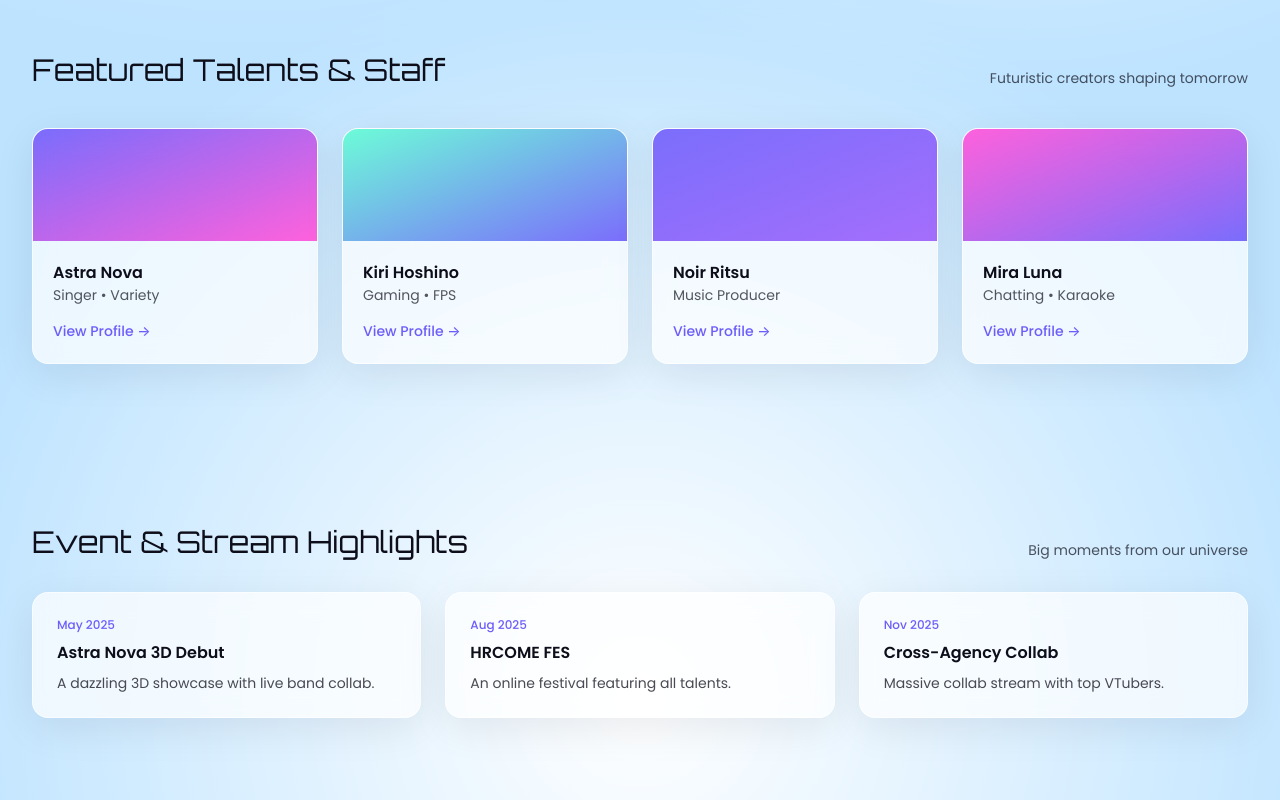
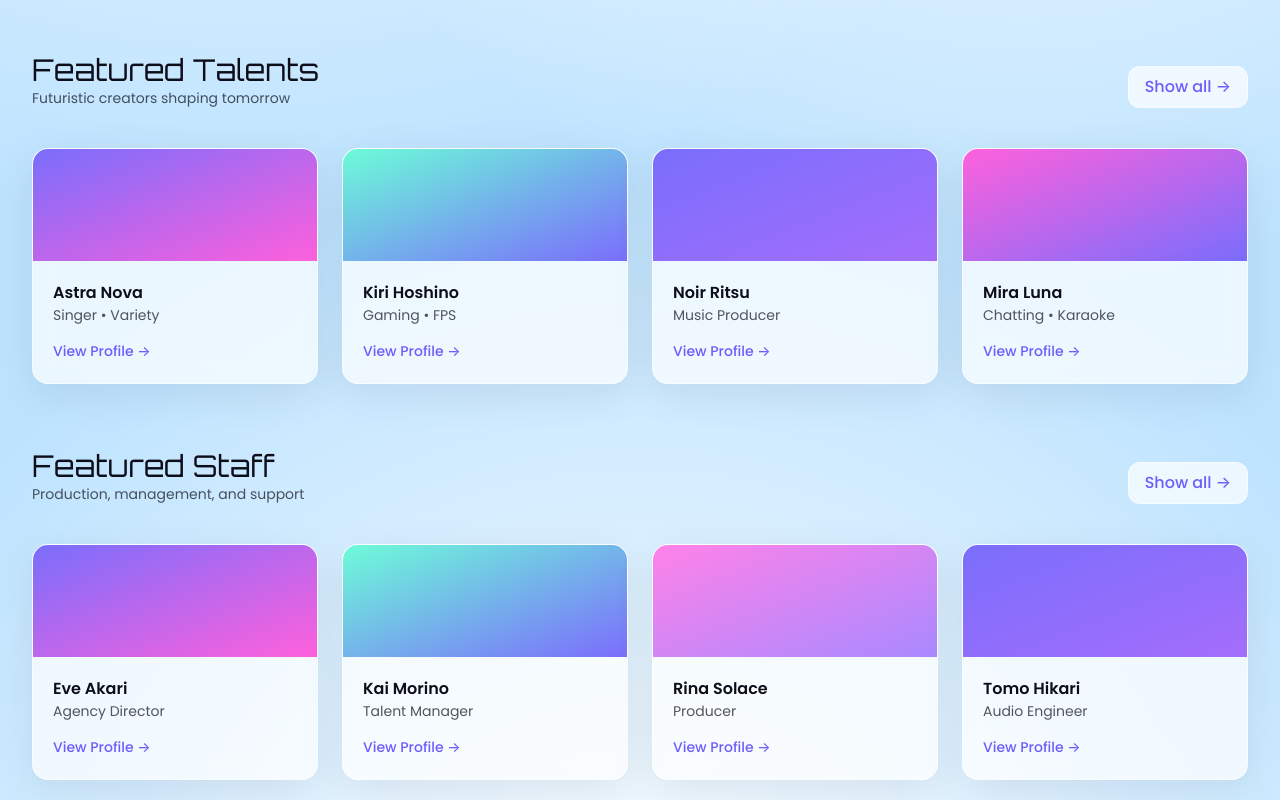
Before and after one commit to nikita1503agarwal/frontend-repo_6w27z83o_0itluy, a React (Vite) app: page / in a window 1280 px wide. Shown: the part 1040-1840 px from the top of the page. Built offline with nearby package versions, Linux system fonts and the light colour scheme.

Commit message:
Update project prj_6w27z83o - 2025-11-20T06:47:29.461Z

```diff
--- a/src/App.jsx
+++ b/src/App.jsx
@@ -1,5 +1,6 @@
 import Home from './pages/Home'
 import Talents from './pages/Talents'
+import Staff from './pages/Staff'
 import About from './pages/About'
 import Contact from './pages/Contact'
 import { Routes, Route } from 'react-router-dom'
@@ -9,6 +10,7 @@ export default function App() {
     <Routes>
       <Route path="/" element={<Home />} />
       <Route path="/talents" element={<Talents />} />
+      <Route path="/staff" element={<Staff />} />
       <Route path="/about" element={<About />} />
       <Route path="/contact" element={<Contact />} />
     </Routes>
--- a/src/components/Navbar.jsx
+++ b/src/components/Navbar.jsx
@@ -20,6 +20,7 @@ export default function Navbar() {
           <nav className="hidden md:flex items-center gap-1">
             <NavLink to="/" className={linkClasses}>Home</NavLink>
             <NavLink to="/talents" className={linkClasses}>Talents</NavLink>
+            <NavLink to="/staff" className={linkClasses}>Staff</NavLink>
             <NavLink to="/about" className={linkClasses}>About</NavLink>
             <NavLink to="/contact" className={linkClasses}>Contact / Apply</NavLink>
           </nav>
@@ -34,6 +35,7 @@ export default function Navbar() {
             <div className="flex flex-col gap-2 bg-white/20 backdrop-blur-md rounded-xl p-3">
               <NavLink to="/" className={linkClasses} onClick={() => setOpen(false)}>Home</NavLink>
               <NavLink to="/talents" className={linkClasses} onClick={() => setOpen(false)}>Talents</NavLink>
+              <NavLink to="/staff" className={linkClasses} onClick={() => setOpen(false)}>Staff</NavLink>
               <NavLink to="/about" className={linkClasses} onClick={() => setOpen(false)}>About</NavLink>
               <NavLink to="/contact" className={linkClasses} onClick={() => setOpen(false)}>Contact / Apply</NavLink>
             </div>
--- a/src/components/Showcase.jsx
+++ b/src/components/Showcase.jsx
@@ -1,29 +1,27 @@
 import { motion } from 'framer-motion'
+import { Link } from 'react-router-dom'
 
-const items = [
+const talentsItems = [
   { name: 'Astra Nova', role: 'Singer • Variety', color: 'from-[#6D5DFB] to-[#FF4FD8]' },
   { name: 'Kiri Hoshino', role: 'Gaming • FPS', color: 'from-[#5DFBD3] to-[#6D5DFB]' },
   { name: 'Noir Ritsu', role: 'Music Producer', color: 'from-[#6D5DFB] to-[#9B5DFB]' },
   { name: 'Mira Luna', role: 'Chatting • Karaoke', color: 'from-[#FF4FD8] to-[#6D5DFB]' },
 ]
 
-export default function Showcase() {
+const staffItems = [
+  { name: 'Eve Akari', role: 'Agency Director', color: 'from-[#6D5DFB] to-[#FF4FD8]' },
+  { name: 'Kai Morino', role: 'Talent Manager', color: 'from-[#5DFBD3] to-[#6D5DFB]' },
+  { name: 'Rina Solace', role: 'Producer', color: 'from-[#FF74E6] to-[#A07CFF]' },
+  { name: 'Tomo Hikari', role: 'Audio Engineer', color: 'from-[#6D5DFB] to-[#9B5DFB]' },
+]
+
+function Card({ it, delay = 0 }) {
   return (
-    <section className="relative py-20">
-      <div className="max-w-7xl mx-auto px-4 sm:px-6 lg:px-8">
-        <div className="flex items-end justify-between mb-10">
-          <h2 className="text-2xl sm:text-3xl font-orbitron text-[#0D0E1A]">Featured Talents & Staff</h2>
-          <p className="text-sm text-[#0D0E1A]/70">Futuristic creators shaping tomorrow</p>
-        </div>
-
-        <div className="grid sm:grid-cols-2 lg:grid-cols-4 gap-6">
-          {items.map((it, i) => (
     <motion.div
-              key={i}
       initial={{ opacity: 0, y: 20 }}
       whileInView={{ opacity: 1, y: 0 }}
       viewport={{ once: true, amount: 0.3 }}
-              transition={{ duration: 0.5, delay: i * 0.05 }}
+      transition={{ duration: 0.5, delay }}
       className="relative rounded-2xl overflow-hidden bg-white/70 backdrop-blur-md border border-white/60 hover:border-white shadow-[0_10px_40px_rgba(13,14,26,0.08)] group"
     >
       <div className={`h-28 bg-gradient-to-br ${it.color} opacity-90`} />
@@ -34,7 +32,45 @@ export default function Showcase() {
       </div>
       <div className="absolute inset-0 pointer-events-none opacity-0 group-hover:opacity-100 transition duration-300 bg-[radial-gradient(circle_at_center,rgba(109,93,251,0.25),transparent_40%)]" />
     </motion.div>
+  )
+}
+
+export default function Showcase() {
+  return (
+    <section className="relative py-20">
+      <div className="max-w-7xl mx-auto px-4 sm:px-6 lg:px-8 space-y-16">
+        {/* Talents section */}
+        <div>
+          <div className="flex items-end justify-between mb-10">
+            <div>
+              <h2 className="text-2xl sm:text-3xl font-orbitron text-[#0D0E1A]">Featured Talents</h2>
+              <p className="text-sm text-[#0D0E1A]/70">Futuristic creators shaping tomorrow</p>
+            </div>
+            <Link to="/talents" className="inline-flex items-center gap-2 px-4 py-2 rounded-xl bg-white/70 border border-white/60 text-[#6D5DFB] font-medium hover:bg-white transition">Show all →</Link>
+          </div>
+
+          <div className="grid sm:grid-cols-2 lg:grid-cols-4 gap-6">
+            {talentsItems.map((it, i) => (
+              <Card key={`t-${i}`} it={it} delay={i * 0.05} />
             ))}
+          </div>
+        </div>
+
+        {/* Staff section */}
+        <div>
+          <div className="flex items-end justify-between mb-10">
+            <div>
+              <h2 className="text-2xl sm:text-3xl font-orbitron text-[#0D0E1A]">Featured Staff</h2>
+              <p className="text-sm text-[#0D0E1A]/70">Production, management, and support</p>
+            </div>
+            <Link to="/staff" className="inline-flex items-center gap-2 px-4 py-2 rounded-xl bg-white/70 border border-white/60 text-[#6D5DFB] font-medium hover:bg-white transition">Show all →</Link>
+          </div>
+
+          <div className="grid sm:grid-cols-2 lg:grid-cols-4 gap-6">
+            {staffItems.map((it, i) => (
+              <Card key={`s-${i}`} it={it} delay={i * 0.05} />
+            ))}
+          </div>
         </div>
       </div>
     </section>
--- /dev/null
+++ b/src/pages/Staff.jsx
@@ -0,0 +1,50 @@
+import { useState } from 'react'
+import Navbar from '../components/Navbar'
+import Footer from '../components/Footer'
+
+const management = [
+  { name: 'Eve Akari', role: 'Agency Director', color: 'bg-gradient-to-br from-[#6D5DFB] to-[#FF4FD8]' },
+  { name: 'Kai Morino', role: 'Talent Manager', color: 'bg-gradient-to-br from-[#5DFBD3] to-[#6D5DFB]' },
+]
+
+const production = [
+  { name: 'Rina Solace', role: 'Producer', color: 'bg-gradient-to-br from-[#FF74E6] to-[#A07CFF]' },
+  { name: 'Tomo Hikari', role: 'Audio Engineer', color: 'bg-gradient-to-br from-[#6D5DFB] to-[#9B5DFB]' },
+]
+
+function Card({ p, onView }) {
+  return (
+    <div className="rounded-2xl overflow-hidden bg-white/70 border border-white/60 backdrop-blur">
+      <div className={`${p.color} h-32`} />
+      <div className="p-5">
+        <div className="font-semibold text-[#0D0E1A]">{p.name}</div>
+        <div className="text-sm text-[#0D0E1A]/70">{p.role}</div>
+        <button onClick={onView} className="mt-4 text-sm font-medium text-[#6D5DFB]">View Profile →</button>
+      </div>
+    </div>
+  )
+}
+
+export default function Staff() {
+  const [tab, setTab] = useState('management')
+  return (
+    <div className="min-h-screen bg-[#BDE3FF] relative">
+      <div className="absolute inset-0 bg-[radial-gradient(circle_at_20%_10%,white,transparent_40%),radial-gradient(circle_at_80%_20%,white,transparent_35%),radial-gradient(circle_at_50%_80%,white,transparent_40%)]" />
+      <Navbar />
+      <main className="relative pt-24 pb-16 max-w-7xl mx-auto px-4 sm:px-6 lg:px-8">
+        <h1 className="text-3xl font-orbitron text-[#0D0E1A]">Staff</h1>
+        <div className="mt-6 inline-flex rounded-xl p-1 bg-white/70 border border-white/60">
+          <button className={`px-4 py-2 rounded-lg text-sm font-medium ${tab==='management'?'bg-white shadow':'text-[#0D0E1A]/70'}`} onClick={()=>setTab('management')}>Management</button>
+          <button className={`px-4 py-2 rounded-lg text-sm font-medium ${tab==='production'?'bg-white shadow':'text-[#0D0E1A]/70'}`} onClick={()=>setTab('production')}>Production</button>
+        </div>
+
+        <div className="mt-8 grid sm:grid-cols-2 lg:grid-cols-3 gap-6">
+          {(tab==='management'?management:production).map((p,i)=> (
+            <Card key={i} p={p} onView={()=>alert('Profile modal coming soon')} />
+          ))}
+        </div>
+      </main>
+      <Footer />
+    </div>
+  )
+}
```
Also changed, not shown: 1 other file (tests, documents, lock files or other folders). Lines whose indentation alone changed are shown as unchanged.
